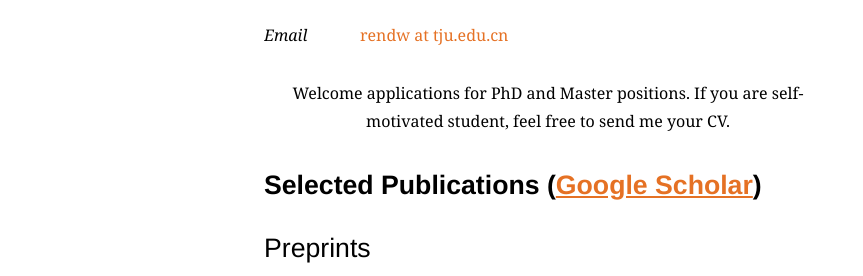
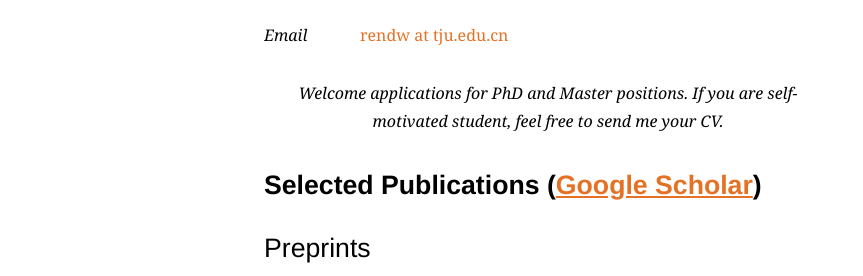
Before and after one commit to csdwren/csdwren.github.io, a Jekyll site: the page built from index.html, in a window 1280 px wide. Shown: the part 451-727 px from the top of the page, without its empty margins (208-1071 px from the left). Built offline with Jekyll 4.4.1, drawn with Linux system fonts in a browser that asks for light colours; some web fonts are replaced.

Commit message:
Update index.html

```diff
--- a/index.html
+++ b/index.html
@@ -24,7 +24,7 @@
               </dd>
       </dl>
 
- <p align="center"> Welcome applications for PhD and Master positions. If you are self-motivated student, feel free to send me your CV. </p>
+ <p align="center"> <em>Welcome applications for PhD and Master positions. If you are self-motivated student, feel free to send me your CV. </em> </p>
 
 
 
```
